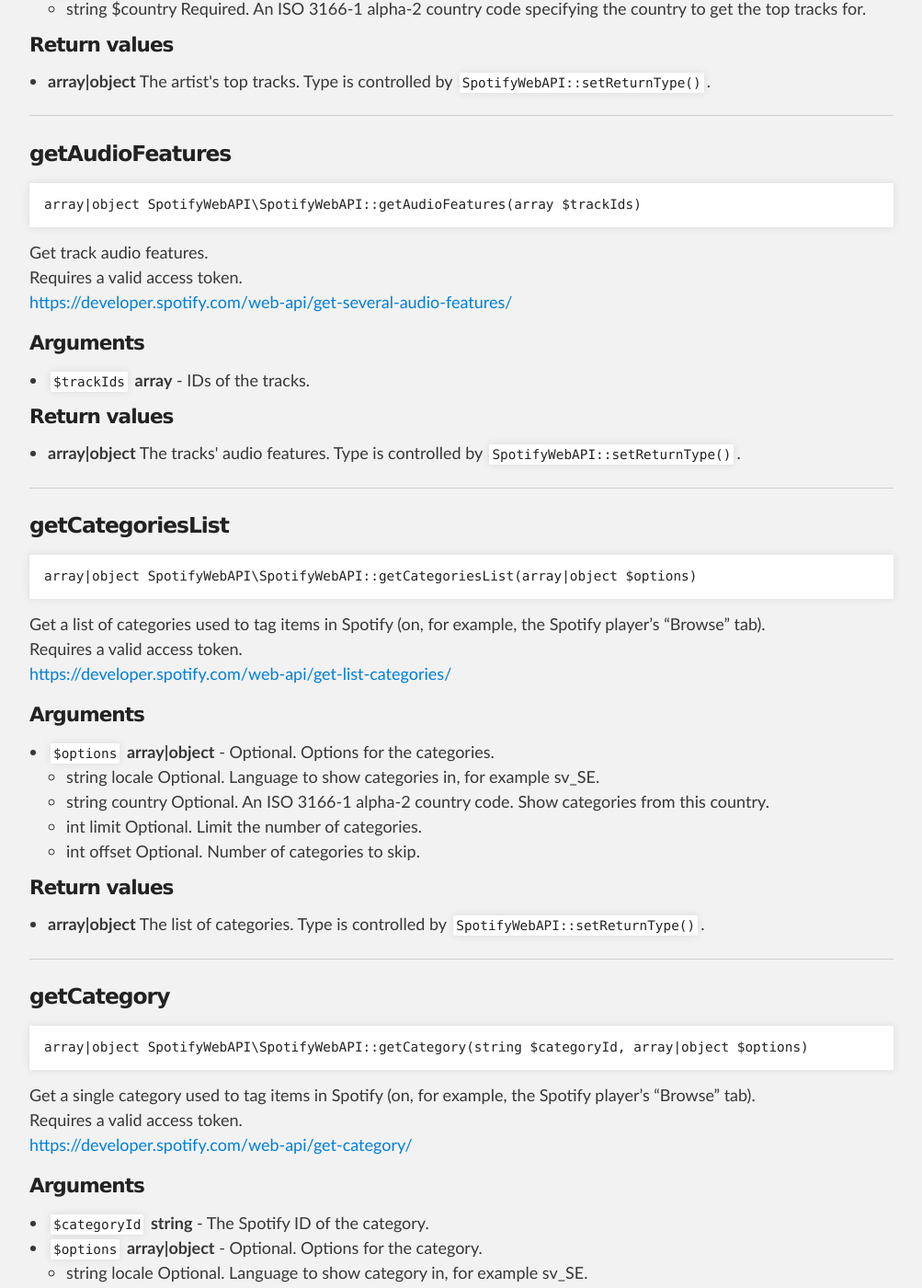
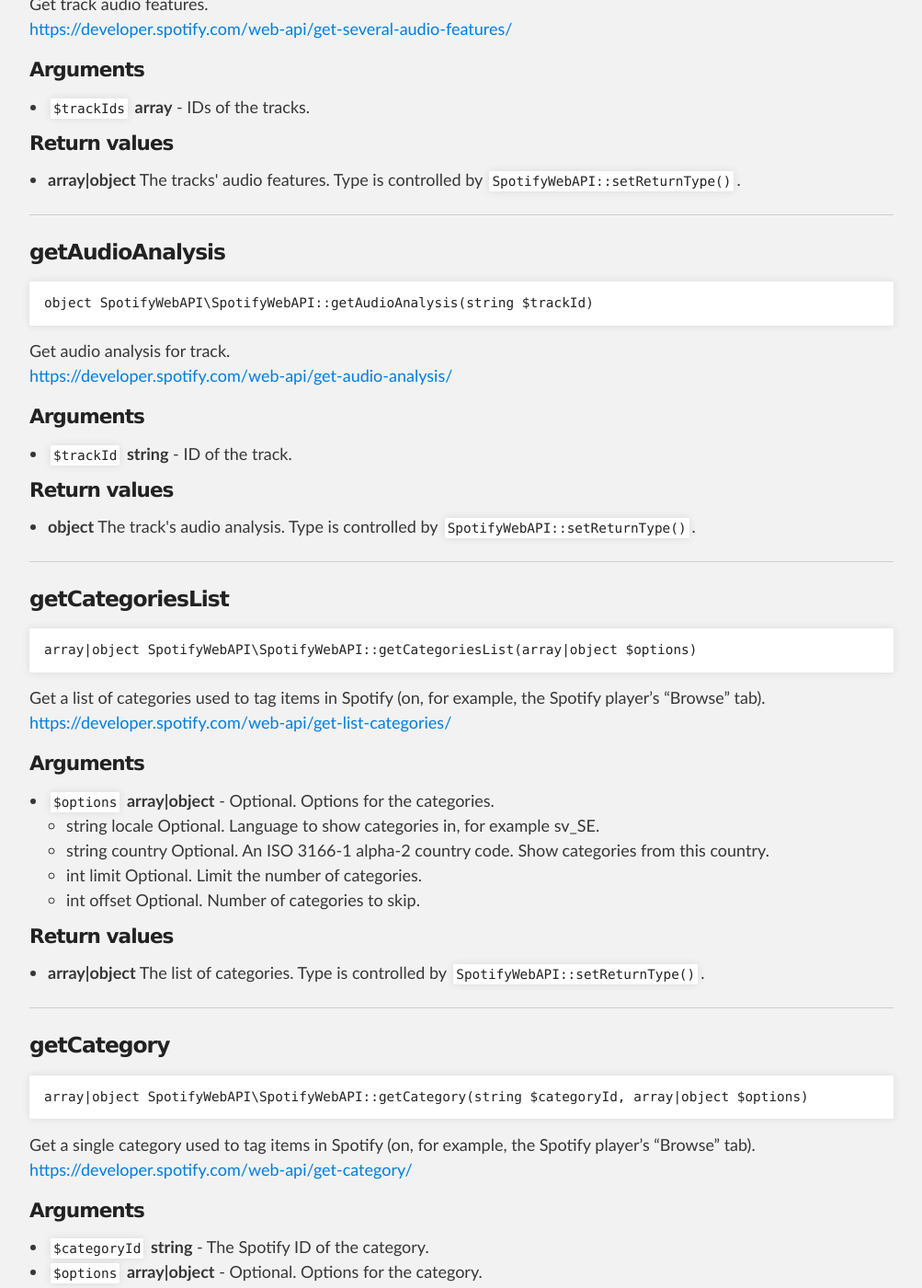
Before and after one commit to danijwilliams/Spotify-API-Wrapper, a Jekyll site: the page built from docs/method-reference/spotifywebapi.md, in a window 1280 px wide and 1400 px high, scrolled down 8460 px. Shown: the whole window at 92% size, without its empty margins (138-1141 px from the left). Built offline with Jekyll 4.4.1, drawn with Linux system fonts in a browser that asks for light colours; some of the changed text lies outside the part shown.

Commit message:
Regenerate docs

```diff
--- a/docs/method-reference/spotifywebapi.md
+++ b/docs/method-reference/spotifywebapi.md
@@ -30,7 +30,6 @@ Set up Request object.
     boolean SpotifyWebAPI\SpotifyWebAPI::addMyAlbums(string|array $albums)
 
 Add albums to the current user's Spotify library.<br>
-Requires a valid access token.<br>
 [https://developer.spotify.com/web-api/save-albums-user/](https://developer.spotify.com/web-api/save-albums-user/)
 
 #### Arguments
@@ -48,7 +47,6 @@ Requires a valid access token.<br>
     boolean SpotifyWebAPI\SpotifyWebAPI::addMyTracks(string|array $tracks)
 
 Add tracks to the current user's Spotify library.<br>
-Requires a valid access token.<br>
 [https://developer.spotify.com/web-api/save-tracks-user/](https://developer.spotify.com/web-api/save-tracks-user/)
 
 #### Arguments
@@ -66,7 +64,6 @@ Requires a valid access token.<br>
     boolean SpotifyWebAPI\SpotifyWebAPI::addUserPlaylistTracks(string $userId, string $playlistId, string|array $tracks, array|object $options)
 
 Add tracks to a user's playlist.<br>
-Requires a valid access token.<br>
 [https://developer.spotify.com/web-api/add-tracks-to-playlist/](https://developer.spotify.com/web-api/add-tracks-to-playlist/)
 
 #### Arguments
@@ -89,7 +86,6 @@ Requires a valid access token.<br>
     array|object SpotifyWebAPI\SpotifyWebAPI::createUserPlaylist(string $userId, array|object $options)
 
 Create a new playlist for a user.<br>
-Requires a valid access token.<br>
 [https://developer.spotify.com/web-api/create-playlist/](https://developer.spotify.com/web-api/create-playlist/)
 
 #### Arguments
@@ -111,7 +107,6 @@ Requires a valid access token.<br>
     array SpotifyWebAPI\SpotifyWebAPI::currentUserFollows(string $type, string|array $ids)
 
 Check to see if the current user is following one or more artists or other Spotify users.<br>
-Requires a valid access token.<br>
 [https://developer.spotify.com/web-api/check-current-user-follows/](https://developer.spotify.com/web-api/check-current-user-follows/)
 
 #### Arguments
@@ -130,7 +125,6 @@ Requires a valid access token.<br>
     boolean SpotifyWebAPI\SpotifyWebAPI::deleteMyAlbums(string|array $albums)
 
 Delete albums from current user's Spotify library.<br>
-Requires a valid access token.<br>
 [https://developer.spotify.com/web-api/remove-albums-user/](https://developer.spotify.com/web-api/remove-albums-user/)
 
 #### Arguments
@@ -148,7 +142,6 @@ Requires a valid access token.<br>
     boolean SpotifyWebAPI\SpotifyWebAPI::deleteMyTracks(string|array $tracks)
 
 Delete tracks from current user's Spotify library.<br>
-Requires a valid access token.<br>
 [https://developer.spotify.com/web-api/remove-tracks-user/](https://developer.spotify.com/web-api/remove-tracks-user/)
 
 #### Arguments
@@ -166,7 +159,6 @@ Requires a valid access token.<br>
     string|boolean SpotifyWebAPI\SpotifyWebAPI::deleteUserPlaylistTracks(string $userId, string $playlistId, array $tracks, string $snapshotId)
 
 Delete tracks from a playlist and retrieve a new snapshot ID.<br>
-Requires a valid access token.<br>
 [https://developer.spotify.com/web-api/remove-tracks-playlist/](https://developer.spotify.com/web-api/remove-tracks-playlist/)
 
 #### Arguments
@@ -190,7 +182,6 @@ Requires a valid access token.<br>
     boolean SpotifyWebAPI\SpotifyWebAPI::followArtistsOrUsers(string $type, string|array $ids)
 
 Add the current user as a follower of one or more artists or other Spotify users.<br>
-Requires a valid access token.<br>
 [https://developer.spotify.com/web-api/follow-artists-users/](https://developer.spotify.com/web-api/follow-artists-users/)
 
 #### Arguments
@@ -209,7 +200,6 @@ Requires a valid access token.<br>
     boolean SpotifyWebAPI\SpotifyWebAPI::followPlaylist(string $userId, string $playlistId, array|object $options)
 
 Add the current user as a follower of a playlist.<br>
-Requires a valid access token.<br>
 [https://developer.spotify.com/web-api/follow-playlist/](https://developer.spotify.com/web-api/follow-playlist/)
 
 #### Arguments
@@ -384,7 +374,6 @@ Get an artist's top tracks in a country.<br>
     array|object SpotifyWebAPI\SpotifyWebAPI::getAudioFeatures(array $trackIds)
 
 Get track audio features.<br>
-Requires a valid access token.<br>
 [https://developer.spotify.com/web-api/get-several-audio-features/](https://developer.spotify.com/web-api/get-several-audio-features/)
 
 #### Arguments
@@ -396,13 +385,29 @@ Requires a valid access token.<br>
 
 
 
+### getAudioAnalysis
+
+
+    object SpotifyWebAPI\SpotifyWebAPI::getAudioAnalysis(string $trackId)
+
+Get audio analysis for track.<br>
+[https://developer.spotify.com/web-api/get-audio-analysis/](https://developer.spotify.com/web-api/get-audio-analysis/)
+
+#### Arguments
+* `$trackId` **string** - ID of the track.
+
+
+#### Return values
+* **object** The track&#039;s audio analysis. Type is controlled by `SpotifyWebAPI::setReturnType()`.
+
+
+
 ### getCategoriesList
 
 
     array|object SpotifyWebAPI\SpotifyWebAPI::getCategoriesList(array|object $options)
 
 Get a list of categories used to tag items in Spotify (on, for example, the Spotify player’s "Browse" tab).<br>
-Requires a valid access token.<br>
 [https://developer.spotify.com/web-api/get-list-categories/](https://developer.spotify.com/web-api/get-list-categories/)
 
 #### Arguments
@@ -425,7 +430,6 @@ Requires a valid access token.<br>
     array|object SpotifyWebAPI\SpotifyWebAPI::getCategory(string $categoryId, array|object $options)
 
 Get a single category used to tag items in Spotify (on, for example, the Spotify player’s "Browse" tab).<br>
-Requires a valid access token.<br>
 [https://developer.spotify.com/web-api/get-category/](https://developer.spotify.com/web-api/get-category/)
 
 #### Arguments
@@ -447,7 +451,6 @@ Requires a valid access token.<br>
     array|object SpotifyWebAPI\SpotifyWebAPI::getCategoryPlaylists(string $categoryId, array|object $options)
 
 Get a list of Spotify playlists tagged with a particular category.<br>
-Requires a valid access token.<br>
 [https://developer.spotify.com/web-api/get-categorys-playlists/](https://developer.spotify.com/web-api/get-categorys-playlists/)
 
 #### Arguments
@@ -470,7 +473,6 @@ Requires a valid access token.<br>
     array|object SpotifyWebAPI\SpotifyWebAPI::getFeaturedPlaylists(array|object $options)
 
 Get Spotify featured playlists.<br>
-Requires a valid access token.<br>
 [https://developer.spotify.com/web-api/get-list-featured-playlists/](https://developer.spotify.com/web-api/get-list-featured-playlists/)
 
 #### Arguments
@@ -494,7 +496,6 @@ Requires a valid access token.<br>
     array|object SpotifyWebAPI\SpotifyWebAPI::getGenreSeeds()
 
 Get a list of possible seed genres.<br>
-Requires a valid access token.<br>
 [https://developer.spotify.com/web-api/get-recommendations/](https://developer.spotify.com/web-api/get-recommendations/)#available-genre-seeds
 
 
@@ -526,7 +527,6 @@ Get the latest full response from the Spotify API.
     array|object SpotifyWebAPI\SpotifyWebAPI::getNewReleases(array|object $options)
 
 Get new releases.<br>
-Requires a valid access token.<br>
 [https://developer.spotify.com/web-api/get-list-new-releases/](https://developer.spotify.com/web-api/get-list-new-releases/)
 
 #### Arguments
@@ -548,7 +548,6 @@ Requires a valid access token.<br>
     array|object SpotifyWebAPI\SpotifyWebAPI::getMyPlaylists(array|object $options)
 
 Get the current user’s playlists.<br>
-Requires a valid access token.<br>
 [https://developer.spotify.com/web-api/get-a-list-of-current-users-playlists/](https://developer.spotify.com/web-api/get-a-list-of-current-users-playlists/)
 
 #### Arguments
@@ -569,7 +568,6 @@ Requires a valid access token.<br>
     array|object SpotifyWebAPI\SpotifyWebAPI::getMySavedAlbums(array|object $options)
 
 Get the current user’s saved albums.<br>
-Requires a valid access token.<br>
 [https://developer.spotify.com/web-api/get-users-saved-albums/](https://developer.spotify.com/web-api/get-users-saved-albums/)
 
 #### Arguments
@@ -591,7 +589,6 @@ Requires a valid access token.<br>
     array|object SpotifyWebAPI\SpotifyWebAPI::getMySavedTracks(array|object $options)
 
 Get the current user’s saved tracks.<br>
-Requires a valid access token.<br>
 [https://developer.spotify.com/web-api/get-users-saved-tracks/](https://developer.spotify.com/web-api/get-users-saved-tracks/)
 
 #### Arguments
@@ -613,7 +610,6 @@ Requires a valid access token.<br>
     array|object SpotifyWebAPI\SpotifyWebAPI::getMyTop(string $type, $options)
 
 Get the current user's top tracks or artists.<br>
-Requires a valid access token.<br>
 [https://developer.spotify.com/web-api/get-users-top-artists-and-tracks/](https://developer.spotify.com/web-api/get-users-top-artists-and-tracks/)
 
 #### Arguments
@@ -632,7 +628,6 @@ Requires a valid access token.<br>
     array|object SpotifyWebAPI\SpotifyWebAPI::getRecommendations(array|object $options)
 
 Get recommendations based on artists, tracks, or genres.<br>
-Requires a valid access token.<br>
 [https://developer.spotify.com/web-api/get-recommendations/](https://developer.spotify.com/web-api/get-recommendations/)
 
 #### Arguments
@@ -756,7 +751,6 @@ Get a user.<br>
     array|object SpotifyWebAPI\SpotifyWebAPI::getUserFollowedArtists(array|object $options)
 
 Get the artists followed by the current user.<br>
-Requires a valid access token.<br>
 [https://developer.spotify.com/web-api/get-followed-artists/](https://developer.spotify.com/web-api/get-followed-artists/)
 
 #### Arguments
@@ -777,7 +771,6 @@ Requires a valid access token.<br>
     array|object SpotifyWebAPI\SpotifyWebAPI::getUserPlaylist(string $userId, string $playlistId, array|object $options)
 
 Get a user's specific playlist.<br>
-Requires a valid access token.<br>
 [https://developer.spotify.com/web-api/get-playlist/](https://developer.spotify.com/web-api/get-playlist/)
 
 #### Arguments
@@ -800,7 +793,6 @@ Requires a valid access token.<br>
     array|object SpotifyWebAPI\SpotifyWebAPI::getUserPlaylists(string $userId, array|object $options)
 
 Get a user's playlists.<br>
-Requires a valid access token.<br>
 [https://developer.spotify.com/web-api/get-list-users-playlists/](https://developer.spotify.com/web-api/get-list-users-playlists/)
 
 #### Arguments
@@ -822,7 +814,6 @@ Requires a valid access token.<br>
     array|object SpotifyWebAPI\SpotifyWebAPI::getUserPlaylistTracks(string $userId, string $playlistId, array|object $options)
 
 Get the tracks in a user's playlist.<br>
-Requires a valid access token.<br>
 [https://developer.spotify.com/web-api/get-playlists-tracks/](https://developer.spotify.com/web-api/get-playlists-tracks/)
 
 #### Arguments
@@ -847,7 +838,6 @@ Requires a valid access token.<br>
     array|object SpotifyWebAPI\SpotifyWebAPI::me()
 
 Get the currently authenticated user.<br>
-Requires a valid access token.<br>
 [https://developer.spotify.com/web-api/get-current-users-profile/](https://developer.spotify.com/web-api/get-current-users-profile/)
 
 
@@ -862,7 +852,6 @@ Requires a valid access token.<br>
     array SpotifyWebAPI\SpotifyWebAPI::myAlbumsContains(string|array $albums)
 
 Check if albums are saved in the current user's Spotify library.<br>
-Requires a valid access token.<br>
 [https://developer.spotify.com/web-api/check-users-saved-albums/](https://developer.spotify.com/web-api/check-users-saved-albums/)
 
 #### Arguments
@@ -880,7 +869,6 @@ Requires a valid access token.<br>
     array SpotifyWebAPI\SpotifyWebAPI::myTracksContains(string|array $tracks)
 
 Check if tracks are saved in the current user's Spotify library.<br>
-Requires a valid access token.<br>
 [https://developer.spotify.com/web-api/check-users-saved-tracks/](https://developer.spotify.com/web-api/check-users-saved-tracks/)
 
 #### Arguments
@@ -898,7 +886,6 @@ Requires a valid access token.<br>
     string|boolean SpotifyWebAPI\SpotifyWebAPI::reorderUserPlaylistTracks(string $userId, string $playlistId, array|object $options)
 
 Reorder the tracks in a user's playlist.<br>
-Requires a valid access token.<br>
 [https://developer.spotify.com/web-api/reorder-playlists-tracks/](https://developer.spotify.com/web-api/reorder-playlists-tracks/)
 
 #### Arguments
@@ -923,7 +910,6 @@ Requires a valid access token.<br>
     boolean SpotifyWebAPI\SpotifyWebAPI::replaceUserPlaylistTracks(string $userId, string $playlistId, string|array $tracks)
 
 Replace all tracks in a user's playlist with new ones.<br>
-Requires a valid access token.<br>
 [https://developer.spotify.com/web-api/replace-playlists-tracks/](https://developer.spotify.com/web-api/replace-playlists-tracks/)
 
 #### Arguments
@@ -1016,7 +1002,6 @@ Set the return type for the response body.
     boolean SpotifyWebAPI\SpotifyWebAPI::unfollowArtistsOrUsers(string $type, string|array $ids)
 
 Remove the current user as a follower of one or more artists or other Spotify users.<br>
-Requires a valid access token.<br>
 [https://developer.spotify.com/web-api/unfollow-artists-users/](https://developer.spotify.com/web-api/unfollow-artists-users/)
 
 #### Arguments
@@ -1035,7 +1020,6 @@ Requires a valid access token.<br>
     boolean SpotifyWebAPI\SpotifyWebAPI::unfollowPlaylist(string $userId, string $playlistId)
 
 Remove the current user as a follower of a playlist.<br>
-Requires a valid access token.<br>
 [https://developer.spotify.com/web-api/unfollow-playlist/](https://developer.spotify.com/web-api/unfollow-playlist/)
 
 #### Arguments
@@ -1054,7 +1038,6 @@ Requires a valid access token.<br>
     boolean SpotifyWebAPI\SpotifyWebAPI::updateUserPlaylist(string $userId, string $playlistId, array|object $options)
 
 Update the details of a user's playlist.<br>
-Requires a valid access token.<br>
 [https://developer.spotify.com/web-api/change-playlist-details/](https://developer.spotify.com/web-api/change-playlist-details/)
 
 #### Arguments
@@ -1077,7 +1060,6 @@ Requires a valid access token.<br>
     array SpotifyWebAPI\SpotifyWebAPI::userFollowsPlaylist(string $ownerId, string $playlistId, array|object $options)
 
 Check if a user is following a playlist.<br>
-Requires a valid access token.<br>
 [https://developer.spotify.com/web-api/check-user-following-playlist/](https://developer.spotify.com/web-api/check-user-following-playlist/)
 
 #### Arguments
```
Also changed, not shown: README.md, 2 other files.
